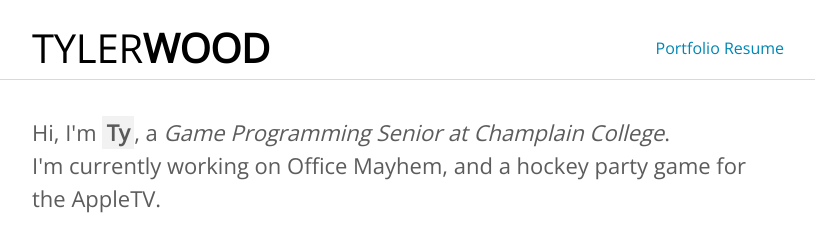
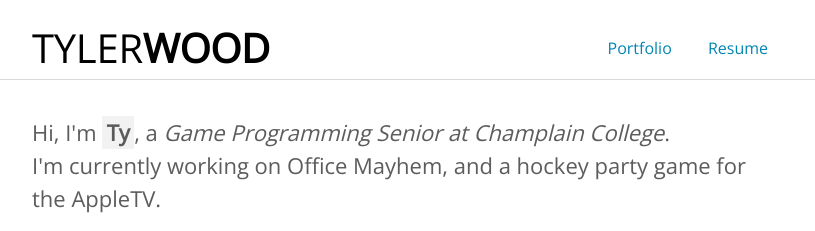
Before and after one commit to tyskwo/portfolio, a Jekyll site: the page built from index.html, in a window 1280 px wide. Shown: the top 231 px of the page, without its empty margins (232-1047 px from the left). Built offline with Jekyll 4.4.1, drawn with Linux system fonts in a browser that asks for light colours; some web fonts are replaced.

Commit message:
[FIX] nav bar

```diff
--- a/_includes/nav.html
+++ b/_includes/nav.html
@@ -2,8 +2,8 @@
   <div class="container">
     <h1 class="logo"><a href="{{ '/' | prepend: site.baseurl }}">{{ site.title }}<strong>{{ site.title2 }}</strong></a></h1>
     <ul class="navbar">
-      <li><a href="{{ '/portfolio' | prepend: site.baseurl }}">Portfolio</a></li>
-      <li><a href="{{ '/resume' | prepend: site.baseurl }}">Resume</a></li>
+      <li style=" padding-left: 1em;padding-right: 1em;"><a href="{{ '/portfolio' | prepend: site.baseurl }}">Portfolio</a></li>
+      <li style=" padding-left: 1em;padding-right: 1em;"><a href="{{ '/resume' | prepend: site.baseurl }}">Resume</a></li>
     </ul>
   </div>
 </nav>
```
